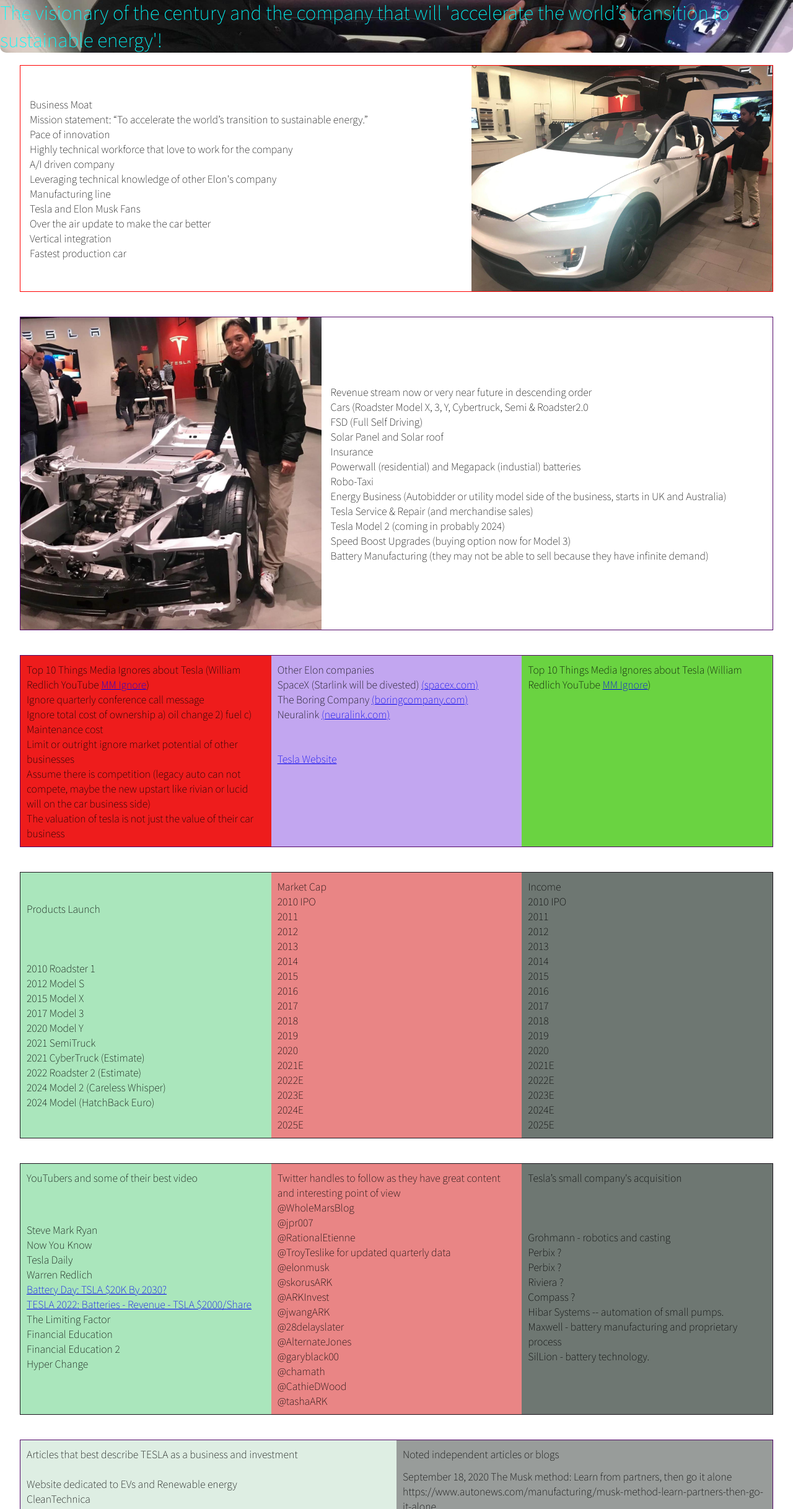
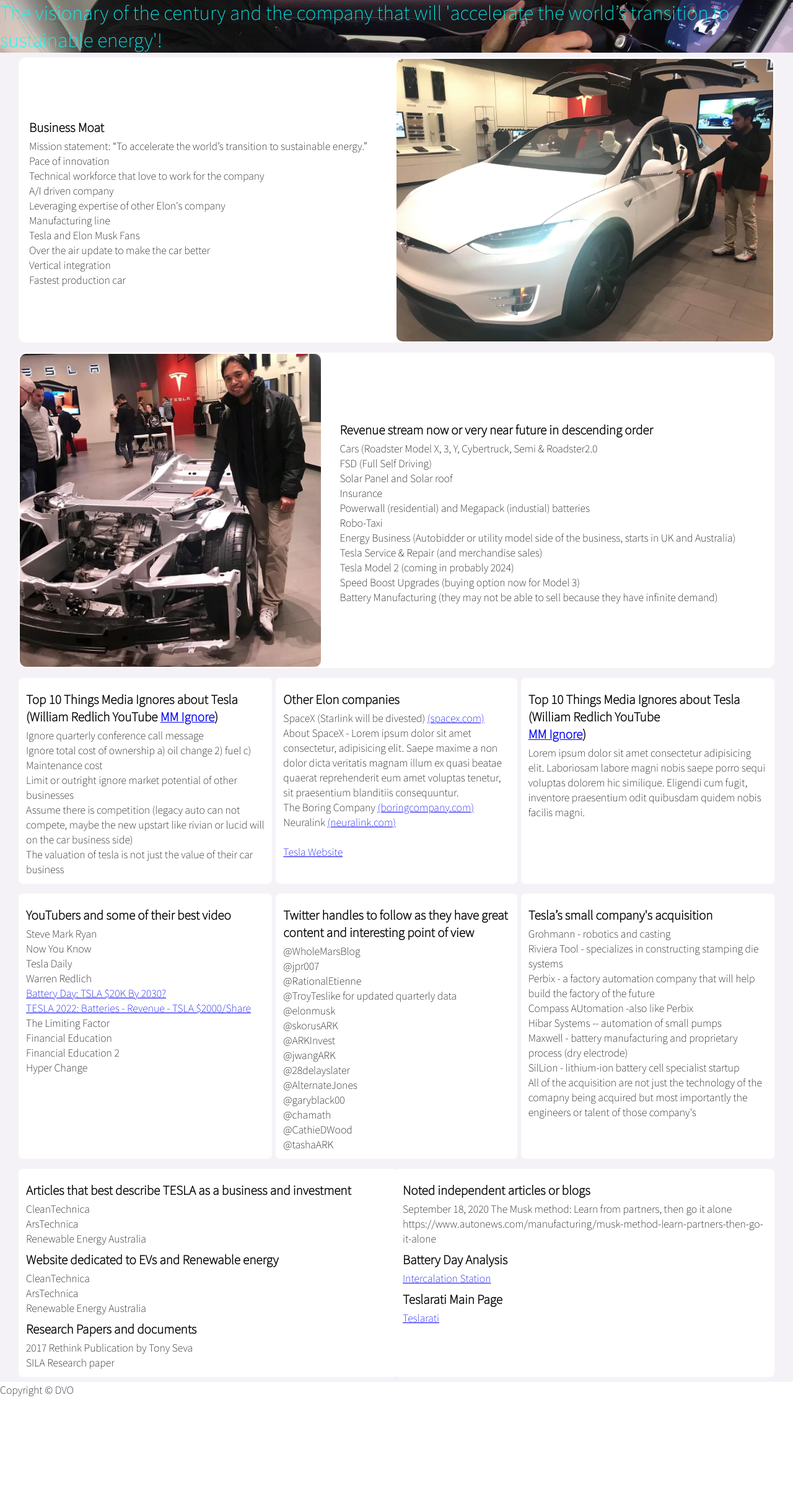
Before and after one commit to TKamote/BlogA_ElonMusk, a plain HTML site: page index.html in a window 1280 px wide. Shown: the part 365-2800 px from the top of the page at 62% size. After the commit the page ends 2619 px from the top, so only its background shows below. Drawn offline with Linux system fonts and the light colour scheme.

Commit message:
done for the day

```diff
--- a/index.html
+++ b/index.html
@@ -20,15 +20,15 @@ Tribute Page to Elon Musk2
          <div class="item2">
             <div class="item2-1">
                <ul>
-                  <li class = "moat-business">Business Moat</li>
+                  <li class = "heading">Business Moat</li>
                   <li>Mission statement: “To accelerate the world’s transition to sustainable energy.”
                   </li>
                   <li>Pace of innovation</li>
-                  <li>Highly technical workforce that love to work for the company
+                  <li>Technical workforce that love to work for the company
                   </li>
                   <li>A/I driven company
                   </li>
-                  <li>Leveraging technical knowledge of other Elon's company </li>
+                  <li>Leveraging expertise of other Elon's company </li>
                   <li>Manufacturing line</li>
                   <li>Tesla and Elon Musk Fans
                   </li>
@@ -48,7 +48,7 @@ Tribute Page to Elon Musk2
             </div>
             <div class="item3-2">
                <ul>
-                  <li class = "revenue-source">Revenue stream now or very near future in descending order</li>
+                  <li class = "heading">Revenue stream now or very near future in descending order</li>
                   <li>Cars (Roadster Model X, 3, Y, Cybertruck, Semi & Roadster2.0</li>
                   <li>FSD (Full Self Driving)</li>
                   <li>Solar Panel and Solar roof</li>
@@ -62,15 +62,13 @@ Tribute Page to Elon Musk2
                   </li>
                   <li>Speed Boost Upgrades (buying option now for Model 3)</li>
                   <li>Battery Manufacturing (they may not be able to sell because they have infinite demand)</li>
-                  <li></li>
-                  <li></li>
                </ul>
             </div>
          </div>
          <div class="item4">
             <div class = "item4-1">
                <ul>
-                  <li class = "Top-10">Top 10 Things Media Ignores about Tesla  (William Redlich YouTube <a href="https://www.youtube.com/watch?v=RPKp8ByL-Mc">MM Ignore</a>)</li>
+                  <li class = "heading">Top 10 Things Media Ignores about Tesla  (William Redlich YouTube <a href="https://www.youtube.com/watch?v=RPKp8ByL-Mc">MM Ignore</a>)</li>
                   <li>Ignore quarterly conference call message</li>
                   <li>Ignore total cost of ownership a) oil change 2) fuel c) Maintenance cost</li>
                   <li>Limit or outright ignore market potential of other businesses</li>
@@ -81,11 +79,11 @@ Tribute Page to Elon Musk2
             </div>
             <div class = "item4-2">
                <ul>
-                  <li class = "Other-Elon">Other Elon companies</li>
+                  <li class = "heading">Other Elon companies</li>
                   <li>SpaceX (Starlink will be divested) <a href="https://www.spacex.com/">(spacex.com)</a></li>
+                  <li>About SpaceX - Lorem ipsum dolor sit amet consectetur, adipisicing elit. Saepe maxime a non dolor dicta veritatis magnam illum ex quasi beatae quaerat reprehenderit eum amet voluptas tenetur, sit praesentium blanditiis consequuntur.</li>
                   <li>The Boring Company <a href="https://www.boringcompany.com/">(boringcompany.com)</a></li>
                   <li>Neuralink <a href="https://www.neuralink.com/">(neuralink.com)</a></li>
-                  <br>
                   <br>
                   <a href="https://www.tesla.com/">Tesla Website</a>
                   <li></li>
@@ -94,15 +92,16 @@ Tribute Page to Elon Musk2
             </div>
             <div class = "item4-3">
                <ul>
-                  <li class = "Top-10">Top 10 Things Media Ignores about Tesla  (William Redlich YouTube <a href="https://www.youtube.com/watch?v=TB4_UMHJ6Ig">MM Ignore</a>)</li>
-                  <li></li>
+                  <li class = "heading">Top 10 Things Media Ignores about Tesla  (William Redlich YouTube <br>
+                     <a href="https://www.youtube.com/watch?v=TB4_UMHJ6Ig">MM Ignore</a>)</li>
+                  <li>Lorem ipsum dolor sit amet consectetur adipisicing elit. Laboriosam labore magni nobis saepe porro sequi voluptas dolorem hic similique. Eligendi cum fugit, inventore praesentium odit quibusdam quidem nobis facilis magni.</li>
                </ul>
             </div>
          </div>
-         <div class="item5">
+         <!--<div class="item5">
             <div class="item5-1">
-               <p class = "product-launch"></p>Products Launch</p>
                <ul>
+                  <li>Products Launch</li>
                   <li>2010 Roadster 1</li>
                   <li>2012 Model S</li>
                   <li>2015 Model X</li>
@@ -116,8 +115,8 @@ Tribute Page to Elon Musk2
                </ul>
             </div>
             <div class="item5-2">
-               <p class = "cap"></p>Market Cap</p>
                <ul>
+                  <li>Market Cap</li>
                   <li>2010 IPO</li>
                   <li>2011</li>
                   <li>2012</li>
@@ -137,8 +136,8 @@ Tribute Page to Elon Musk2
                </ul>
             </div>
             <div class="item5-3">
-               <p class = "income"></p>Income</p>
                <ul>
+                  <li>Income</li>
                   <li>2010 IPO</li>
                   <li>2011</li>
                   <li>2012</li>
@@ -157,11 +156,11 @@ Tribute Page to Elon Musk2
                   <li>2025E</li>
                </ul>
             </div>
-         </div>
+         </div>-->
          <div class="item6">
             <div class = "item6-1">
-               <p>YouTubers and some of their best video</p>
                <ul>
+                  <li class = "heading">YouTubers and some of their best video</li>
                   <li>Steve Mark Ryan</li>
                   <li>Now You Know</li>
                   <li>Tesla Daily</li>
@@ -176,8 +175,8 @@ Tribute Page to Elon Musk2
                </ul>
             </div>
             <div class = "item6-2">
-               <p class= "twitter">Twitter handles to follow as they have great content and interesting point of view</p>
                <ul>
+                  <li class = "heading">Twitter handles to follow as they have great content and interesting point of view</li>
                   <li>@WholeMarsBlog</li>
                   <li>@jpr007</li>
                   <li>@RationalEtienne</li>
@@ -195,52 +194,54 @@ Tribute Page to Elon Musk2
                </ul>
             </div>
             <div class = "item6-3">
-               <p class ="tesla-acquisition">Tesla’s small company's acquisition</p>
                <ul>
+                  <li class = "heading">Tesla’s small company's acquisition</li>
                   <li>Grohmann - robotics and casting</li>
-                  <li>Perbix ?</li>
-                  <li>Perbix ?</li>
-                  <li>Riviera ?</li>
-                  <li>Compass ? </li>
-                  <li>Hibar Systems -- automation of small pumps. </li>
-                  <li>Maxwell - battery manufacturing and proprietary process </li>
-                  <li>SilLion - battery technology. </li>
-                  <li></li>
+                  <li>Riviera Tool - specializes in constructing stamping die systems</li>
+                  <li>Perbix - a factory automation company that will help build the factory of the future</li>
+                  <li>Compass AUtomation -also like Perbix </li>
+                  <li>Hibar Systems -- automation of small pumps</li>
+                  <li>Maxwell - battery manufacturing and proprietary process (dry electrode) </li>
+                  <li>SilLion - lithium-ion battery cell specialist startup</li>
+                  <li>All of the acquisition are not just the technology of the comapny being acquired but most importantly the engineers or talent of those company's</li>
                   <li></li>
                </ul>
             </div>
          </div>
          <div class="item7">
             <div class="item7-1">
-               <p>Articles that best describe TESLA as a business and investment</p>
-               <br>
-               <p>Website dedicated to EVs and Renewable energy</p>
                <ul>
+                  <li class = "heading">Articles that best describe TESLA as a business and investment</li>
                   <li>CleanTechnica</li>
                   <li>ArsTechnica</li>
                   <li>Renewable Energy Australia</li>
                </ul>
-                  <p>Research Papers and documents</p>
-                  <ul>
+               <ul>
+                  <li class = "heading">Website dedicated to EVs and Renewable energy</li>
+                  <li>CleanTechnica</li>
+                  <li>ArsTechnica</li>
+                  <li>Renewable Energy Australia</li>
+               </ul>
+               <ul>
+                  <li class = "heading">Research Papers and documents</li>
                   <li>2017 Rethink Publication by Tony Seva</li>
                   <li>SILA Research paper</li>
-                  <li></li>
                   <li></li>
                </ul>
             </div>
             <div class="item7-2">
-               <p>Noted independent articles or blogs</p>
                <ul>
+                  <li class = "heading">Noted independent articles or blogs</li>
                   <li>September 18, 2020 The Musk method: Learn from partners, then go it alone
                      https://www.autonews.com/manufacturing/musk-method-learn-partners-then-go-it-alone</li>
-                  <li>Battery Day Analysis</li>
+                  <li class = "heading">Battery Day Analysis</li>
                   <a href="https://intercalationstation.substack.com/">Intercalation Station</a>
-                  <li>Teslarati Main Page</li>
+                  <li class = "heading">Teslarati Main Page</li>
                   <a href="https://www.teslarati.com/">Teslarati</a>
                </ul>
             </div>
          </div>
-         <div class="item8">8</div>
+         <div class="item8"></div>
       </div>
       <footer>
          <p>Copyright &copy DVO</p>
--- a/style.css
+++ b/style.css
@@ -8,24 +8,24 @@
     --very-pale-cyan: hsl(193, 100%, 96%);
     --very-dark-cyan: hsl(192, 100%, 9%);
     --grayish-blue: hsl(208, 11%, 55%);
-    --item-box: 30px 10px 30px 60px;
-    --item-sub-box: 20px;
+    --gray-background: #ffffff;
+	--white-box-shadow: 0px 0px 1.5px 2px white;
 }
 .container {
 	display: grid;
 	box-sizing: border-box;
-
+	background-color: rgb(245, 242, 247);
+	max-width: 1440px;
 }
 .item1 {
 	box-sizing: border-box;
 	display: grid;
-	grid-template-columns: 1;
+	grid-template-columns: 1fr;
 	background-image: url("Nono1.jpeg");
 	background-repeat: no-repeat;
 	background-size: cover;
 	min-height: 450px;
 	width: auto;
-	border-radius: 10px;
 	align-content: flex-end;
 	justify-items: center;
 }
@@ -35,12 +35,14 @@
 }
 .item2 {
 	display: grid;
-	grid-template-columns: 6fr 4fr;
+	grid-template-columns: 1fr 1fr;
 	box-sizing: border-box;
 	width: 95%;
 	height: auto;
-	margin: 20px auto;
-	border: solid 1px red;
+	margin: 10px auto;
+	border-radius: 10px;
+	background-color: var(--gray-background);
+	box-shadow: var(--white-box-shadow);
 }
 .item2-1 {
 	display: grid;
@@ -50,6 +52,13 @@
 	width: 100%;
 	height: auto;
 	padding: 30px 30px 30px 15px;
+
+}
+.heading {
+	font-size: 1.2em;
+	font-weight: 600;
+	padding-top: 8px;
+	padding-bottom: 4px;
 }
 .moat-business li {
 	color: black;
@@ -64,11 +73,12 @@ li {
 	box-sizing: border-box;
 	align-content: center;
 	width: 100%;
-    height: auto;
+	height: auto;
 }
 .item2-2 img {
 	width: 100%;
-    height: auto;
+	height: auto;
+	border-radius: 10px;
 }
 
 .item3 {
@@ -77,8 +87,10 @@ li {
     box-sizing: border-box;
     width: 95%;
 	height: auto;
-	margin: 20px auto;
-	border: solid 1px rgb(82, 7, 105);
+	margin: 10px auto;
+	border-radius: 10px;
+	background-color: var(--gray-background);
+	box-shadow: var(--white-box-shadow);
 }
 .item3-1 {
     display: grid;
@@ -89,7 +101,8 @@ li {
 }
 .item3-1 img {
     box-sizing: border-box;
-    width: 100%;
+	width: 100%;
+	border-radius: 10px;
 }
 .item3-2 {
     display: grid;
@@ -97,60 +110,72 @@ li {
     align-content: center;
 	width: 100%;
 	height: auto;
-	padding: 30px 30px 30px 15px;
+	padding: 30px;
 }
 .item4 {
 	display: grid;
-	grid-template-columns: repeat(3, 1fr);
+	grid-template-columns: 1fr 1fr 1fr;
 	box-sizing: border-box;
 	width: 95%;
 	height: auto;
-	margin: 20px auto;
-	border: solid 1px rgb(82, 7, 105);
+	margin: 10px auto;
 }
 .item4-1 {
 	display: grid;
 	box-sizing: border-box;
-	background-color: #ee1c1c;
+	border-radius: 5px;
+	background-color: var(--gray-background);
+	box-shadow: var(--white-box-shadow);
 	padding: 10px;
 }
 .item4-2 {
 	display: grid;
 	box-sizing: border-box;
+	border-radius: 5px;
+	background-color: var(--gray-background);
+	box-shadow: var(--white-box-shadow);
 	padding: 10px;
-	background-color: #c2a6f0;
+	margin: 0 10px;
 }
 .item4-3 {
 	display: grid;
 	box-sizing: border-box;
-	background-color: #6ad341;
+	border-radius: 5px;
+	background-color: var(--gray-background);
+	box-shadow: var(--white-box-shadow);
 	padding: 10px;
 }
 .item5 {
 	display: grid;
-	grid-template-columns: repeat(3, 1fr);
+	grid-template-columns: 1fr 1fr 1fr;
 	box-sizing: border-box;
 	width: 95%;
 	height: auto;
-	margin: 20px auto;
-	border: solid 1px rgb(29, 23, 31);
+	margin: 10px auto;
 }
 .item5-1 {
 	display: grid;
 	box-sizing: border-box;
-	background-color: #aae6bc;
+	border-radius: 5px;
+	background-color: var(--gray-background);
+	box-shadow: var(--white-box-shadow);
 	padding: 10px;
 }
 .item5-2 {
 	display: grid;
 	box-sizing: border-box;
-	background-color: #e98585;
+	border-radius: 5px;
+	background-color: var(--gray-background);
+	box-shadow: var(--white-box-shadow);
 	padding: 10px;
+	margin: 0 10px;
 }
 .item5-3 {
 	display: grid;
 	box-sizing: border-box;
-	background-color: #6e7772;
+	border-radius: 5px;
+	background-color: var(--gray-background);
+	box-shadow: var(--white-box-shadow);
 	padding: 10px;
 }
 .item6 {
@@ -159,25 +184,31 @@ li {
 	box-sizing: border-box;
 	width: 95%;
 	height: auto;
-	margin: 20px auto;
-	border: solid 1px rgb(29, 23, 31);
+	margin: 10px auto;
 }
 .item6-1 {
 	display: grid;
 	box-sizing: border-box;
-	background-color: #aae6bc;
+	border-radius: 5px;
+	background-color: var(--gray-background);
+	box-shadow: var(--white-box-shadow);
 	padding: 10px;
 }
 .item6-2 {
 	display: grid;
 	box-sizing: border-box;
-	background-color: #e98585;
+	border-radius: 5px;
+	background-color: var(--gray-background);
+	box-shadow: var(--white-box-shadow);
 	padding: 10px;
+	margin: 0 10px;
 }
 .item6-3 {
 	display: grid;
 	box-sizing: border-box;
-	background-color: #6e7772;
+	border-radius: 5px;
+	background-color: var(--gray-background);
+	box-shadow: var(--white-box-shadow);
 	padding: 10px;
 }
 .item7 {
@@ -186,22 +217,152 @@ li {
 	box-sizing: border-box;
 	width: 95%;
 	height: auto;
-	margin: 20px auto;
-	border: solid 1px rgb(82, 7, 105);
+	margin: 10px auto;
 }
 .item7-1 {
 	display: grid;
 	box-sizing: border-box;
-	background-color: #deeee3;
+	border-radius: 5px;
+	background-color: var(--gray-background);
+	box-shadow: var(--white-box-shadow);
 	padding: 10px;
 }
 .item7-2 {
 	display: grid;
 	box-sizing: border-box;
-	background-color: #989c9a;
+	border-radius: 5px;
+	background-color: var(--gray-background);
+	box-shadow: var(--white-box-shadow);
 	padding: 10px;
 }
 .item8 {
 	display: grid;
 	box-sizing: border-box;
 }
+
+@media screen and (max-width: 640px) {
+	.container {
+		background-color:transparent;
+		margin: 0 10px;
+	}
+	.item1 {
+		/*grid-template-columns: 1fr;
+		background-image: url("Nono1.jpeg");
+		background-repeat: no-repeat;
+		background-size: cover;
+		min-height: 450px;
+		width: auto;*/
+		align-content: flex-end;
+		justify-items: center;
+	}
+	.item1 p {
+		font-size: 20px;
+	}
+	.item2 {
+		grid-template-columns: 1fr;
+		width: 100%;
+		background-color: var(--gray-background);
+		box-shadow: var(--white-box-shadow);
+	}
+	.item2-1 {
+		padding: 20px;
+	}
+	/*.moat-business li {
+		color: black;
+		font-size: 18px;
+		font-weight: 500;
+	}*/
+	.item2-2 {
+
+	}
+	.item2-2 img {
+
+	}
+	.item3 {
+		grid-template-columns: 1fr;
+		width: 100%;
+		border-radius: 10px;
+	}
+	.item3-1 {
+
+	}
+	.item3-1 img {
+
+	}
+	.item3-2 {
+		padding: 20px;
+	}
+	.item4 {
+		grid-template-columns: 1fr;
+		margin: 0 0;
+		width: 100%;
+	}
+	.item4-1 {
+		padding: 20px;
+		margin: 0 0;
+	}
+	.item4-2 {
+		padding: 20px;
+		margin: 0 0;
+	}
+	.item4-3 {
+		padding: 20px;
+		margin: 0 0;
+	}
+	/*.item5 {
+		grid-template-columns: 1fr;
+		background-color: rgb(240, 241, 236);
+		margin: 0 0;
+		width: 100%;
+	}
+	.item5-1 {
+		padding: 20px;
+		margin: 0 0;
+	}
+	.item5-2 {
+		padding: 20px;
+		margin: 0 0;
+	}
+	.item5-3 {
+		padding: 20px;
+		margin: 0 0;
+	}
+	*/
+	.item6 {
+		grid-template-columns: 1fr;
+		background-color: rgb(247, 243, 247);
+		width: 100%;
+		margin: 0 0;
+	}
+	.item6-1 {
+		padding: 20px;
+		margin: 0 0;
+	}
+	.item6-2 {
+		padding: 20px;
+		margin: 0 0;
+	}
+	.item6-3 {
+		padding: 20px;
+		margin: 0 0;
+	}
+	.item7 {
+		grid-template-columns: 1fr;
+		background-color: rgb(248, 246, 241);
+		margin: 0 0;
+		width: 100%;
+	}
+	.item7-1 {
+		padding: 20px;
+		margin: 0 0;
+	}
+	.item7-2 {
+		padding: 20px;
+		margin: 0 0;
+	}
+	.item8 {
+		display: grid;
+		box-sizing: border-box;
+	}
+
+}
```
